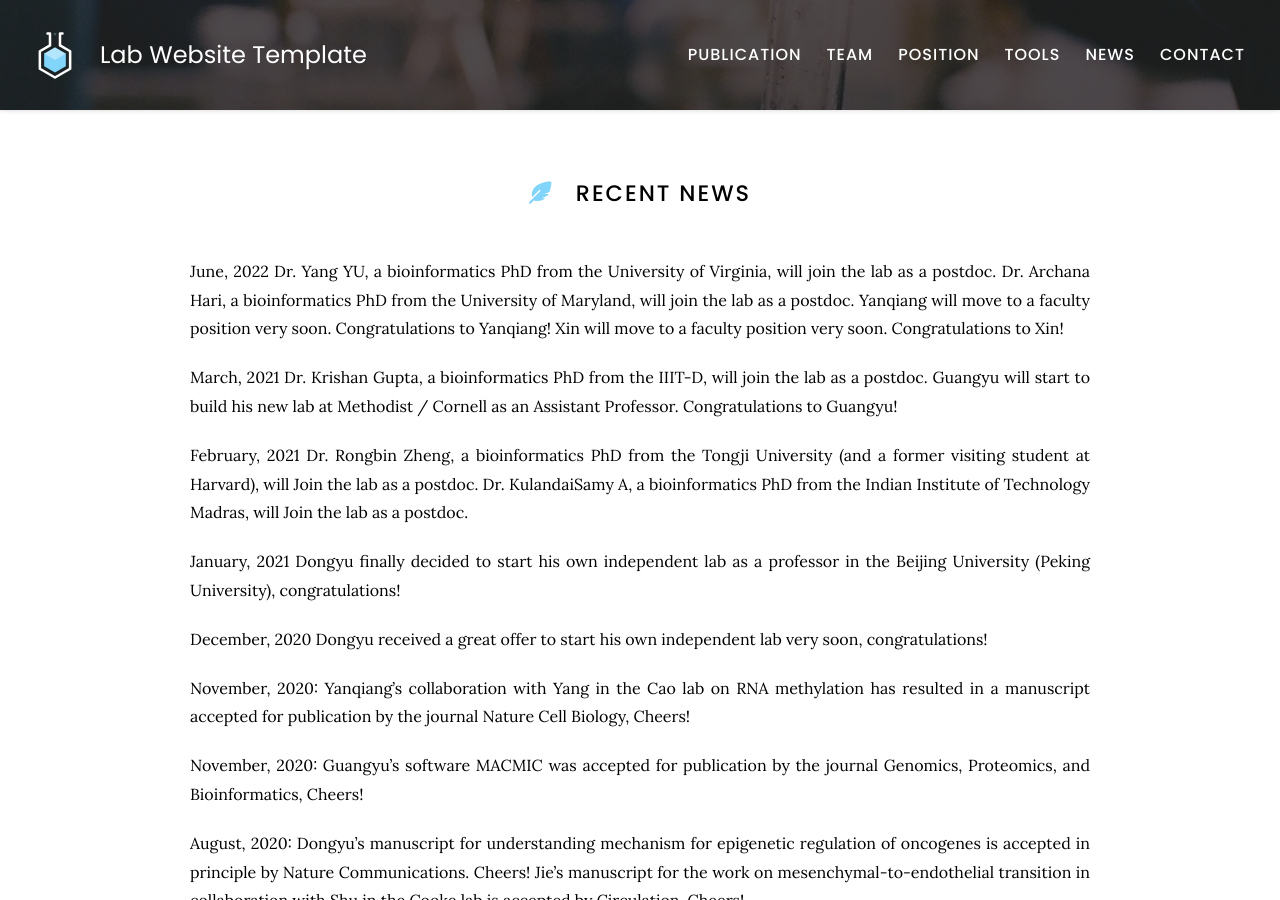
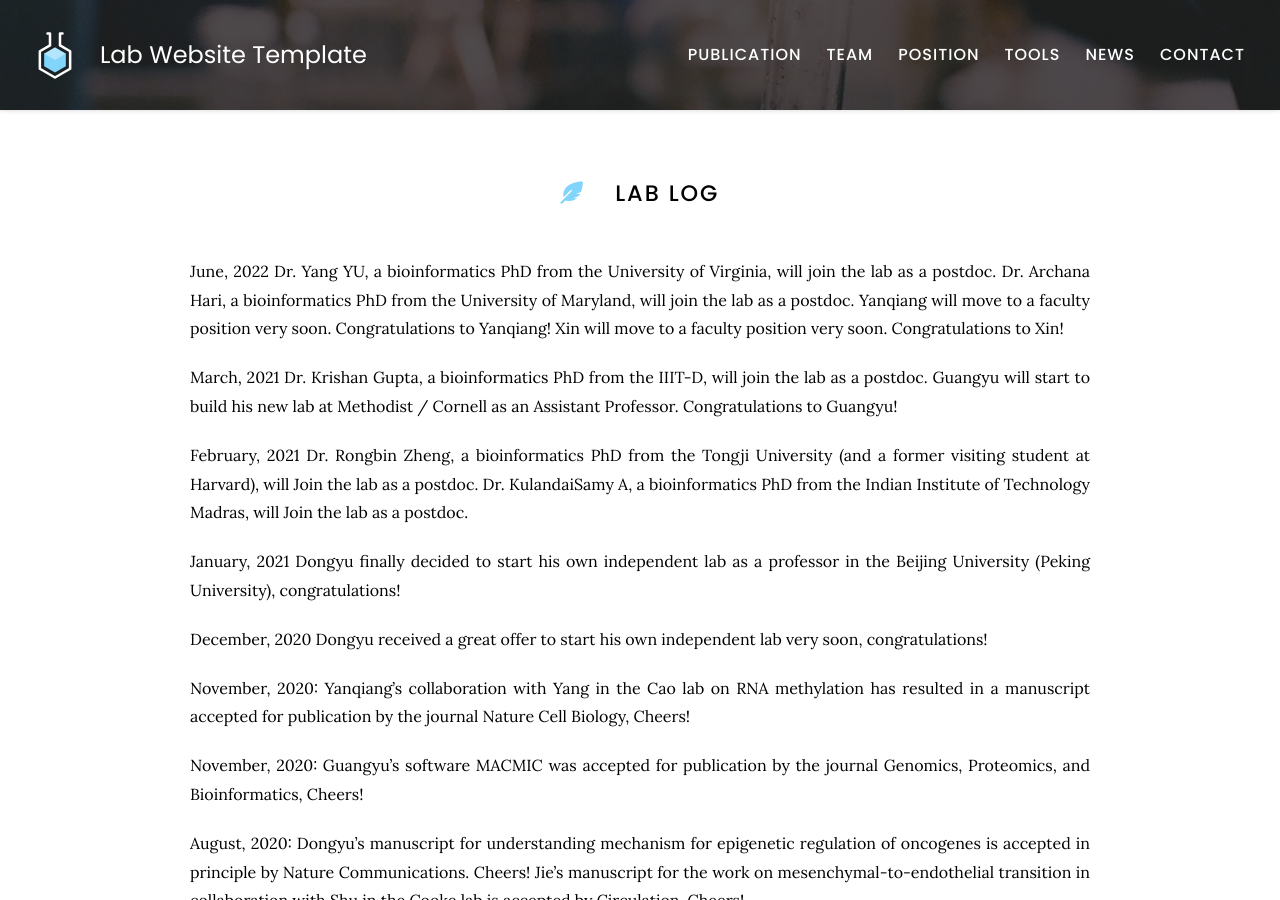
Before and after one commit to kaifuchenlab/kaifuchenlab.github.io, a Jekyll site: the page built from News/index.md, in a window 1280 px wide and 900 px high. Built offline with Jekyll 4.4.1, drawn with Linux system fonts in a browser that asks for light colours.

Commit message:
Update index.md

```diff
--- a/News/index.md
+++ b/News/index.md
@@ -5,7 +5,7 @@ nav:
   tooltip: Musings and miscellany
 ---
 
-# <i class="fas fa-feather-alt"></i>Recent News
+# <i class="fas fa-feather-alt"></i> Lab log
 June, 2022
 Dr. Yang YU, a bioinformatics PhD from the University of Virginia, will join the lab as a postdoc.
 Dr. Archana Hari, a bioinformatics PhD from the University of Maryland, will join the lab as a postdoc.
```
